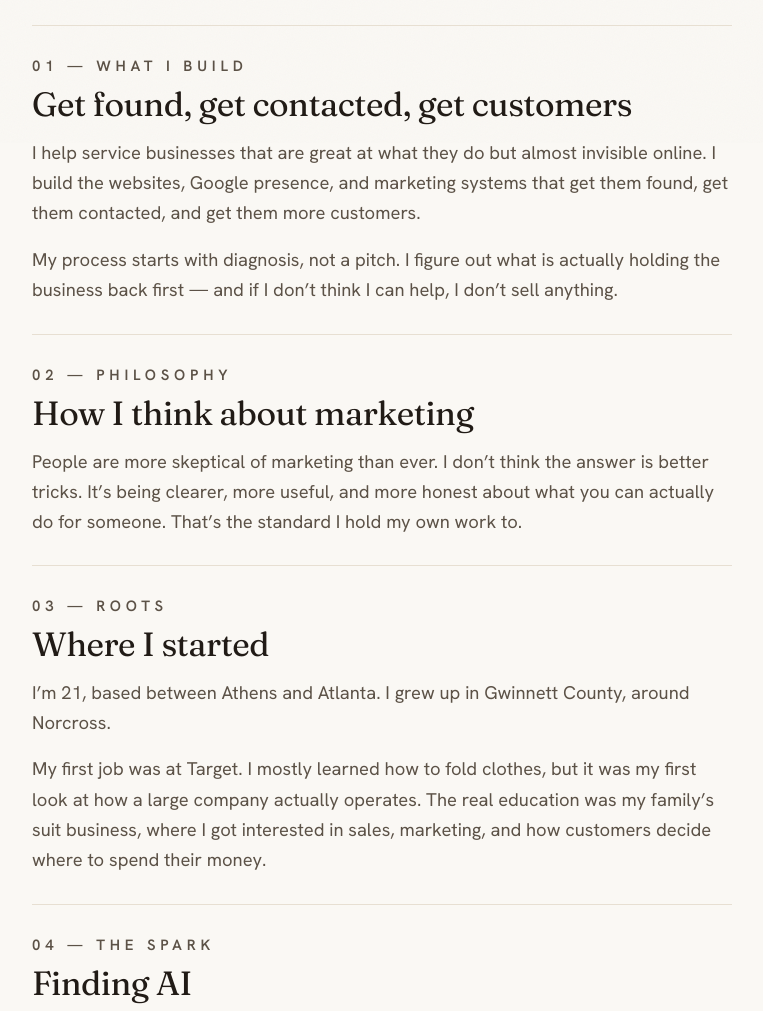
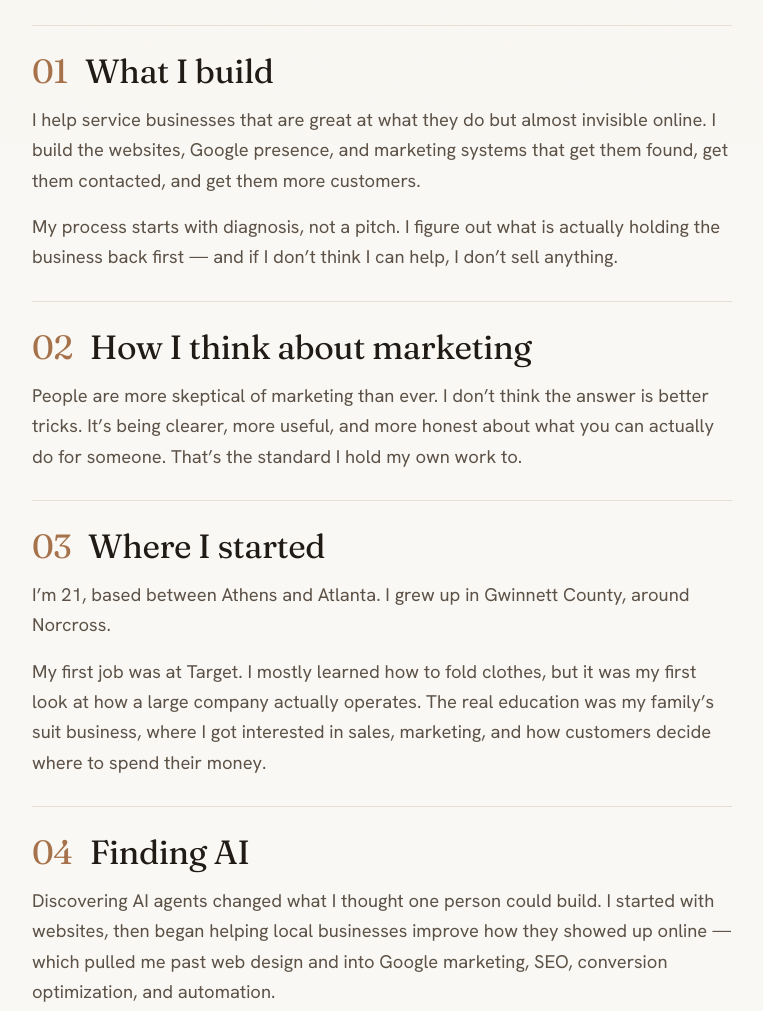
Before and after one commit to kkareem01/kareemelkhatib, a plain HTML site: page about.html in a window 1280 px wide. Shown: the part 657-1668 px from the top of the page, without its empty margins (52-815 px from the left). Drawn offline with Linux system fonts and the light colour scheme.

Commit message:
feat: merge section numbers into about page headlines, drop eyebrows

```diff
--- a/about.html
+++ b/about.html
@@ -72,8 +72,7 @@
         </section>
 
         <section class="story-sec reveal">
-          <p class="story-sec__num">01 &mdash; What I Build</p>
-          <h2 class="story-sec__title">Get found, get contacted, get customers</h2>
+          <h2 class="story-sec__title"><span class="story-sec__no">01</span> What I build</h2>
           <p>
             I help service businesses that are great at what they do but
             almost invisible online. I build the websites, Google presence,
@@ -88,8 +87,7 @@
         </section>
 
         <section class="story-sec reveal">
-          <p class="story-sec__num">02 &mdash; Philosophy</p>
-          <h2 class="story-sec__title">How I think about marketing</h2>
+          <h2 class="story-sec__title"><span class="story-sec__no">02</span> How I think about marketing</h2>
           <p>
             People are more skeptical of marketing than ever. I don&rsquo;t
             think the answer is better tricks. It&rsquo;s being clearer,
@@ -99,8 +97,7 @@
         </section>
 
         <section class="story-sec reveal">
-          <p class="story-sec__num">03 &mdash; Roots</p>
-          <h2 class="story-sec__title">Where I started</h2>
+          <h2 class="story-sec__title"><span class="story-sec__no">03</span> Where I started</h2>
           <p>
             I&rsquo;m 21, based between Athens and Atlanta. I grew up in
             Gwinnett County, around Norcross.
@@ -115,8 +112,7 @@
         </section>
 
         <section class="story-sec reveal">
-          <p class="story-sec__num">04 &mdash; The Spark</p>
-          <h2 class="story-sec__title">Finding AI</h2>
+          <h2 class="story-sec__title"><span class="story-sec__no">04</span> Finding AI</h2>
           <p>
             Discovering AI agents changed what I thought one person could
             build. I started with websites, then began helping local
@@ -132,8 +128,7 @@
         </section>
 
         <section class="story-sec reveal">
-          <p class="story-sec__num">05 &mdash; Selected Work</p>
-          <h2 class="story-sec__title">Sites and systems I&rsquo;ve built</h2>
+          <h2 class="story-sec__title"><span class="story-sec__no">05</span> Selected work</h2>
           <p>
             Websites and digital systems for my own businesses and for
             local service businesses:
@@ -148,8 +143,7 @@
         </section>
 
         <section class="story-sec reveal">
-          <p class="story-sec__num">06 &mdash; Ahead</p>
-          <h2 class="story-sec__title">What I&rsquo;m working toward</h2>
+          <h2 class="story-sec__title"><span class="story-sec__no">06</span> What I&rsquo;m working toward</h2>
           <p>
             Right now, I&rsquo;m learning how to build a great digital
             marketing agency for service-based businesses. Long term, I
--- a/assets/css/pages.css
+++ b/assets/css/pages.css
@@ -254,13 +254,10 @@
   padding-top: var(--space-md);
 }
 .story-sec:first-child { border-top: 0; margin-top: 0; padding-top: 0; }
-.story-sec__num {
-  font-size: var(--step--1);
-  letter-spacing: 0.32em;
-  text-transform: uppercase;
-  font-weight: 600;
+.story-sec__no {
   color: var(--bronze);
-  margin: 0 0 var(--space-2xs);
+  margin-right: 0.3em;
+  font-variant-numeric: tabular-nums;
 }
 .story-sec__title {
   font-size: var(--step-2);
```
